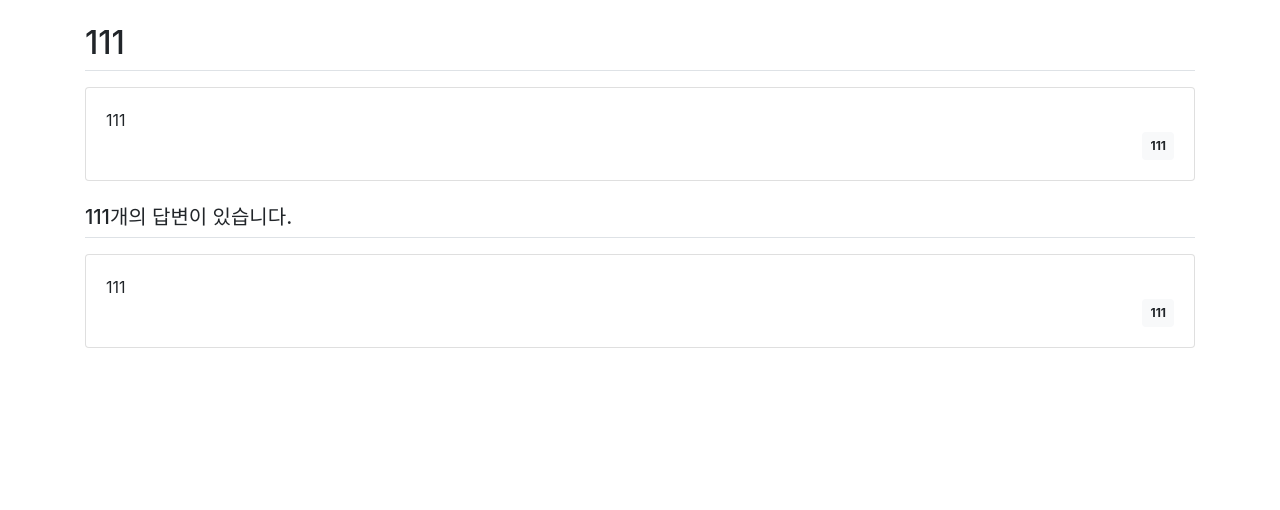
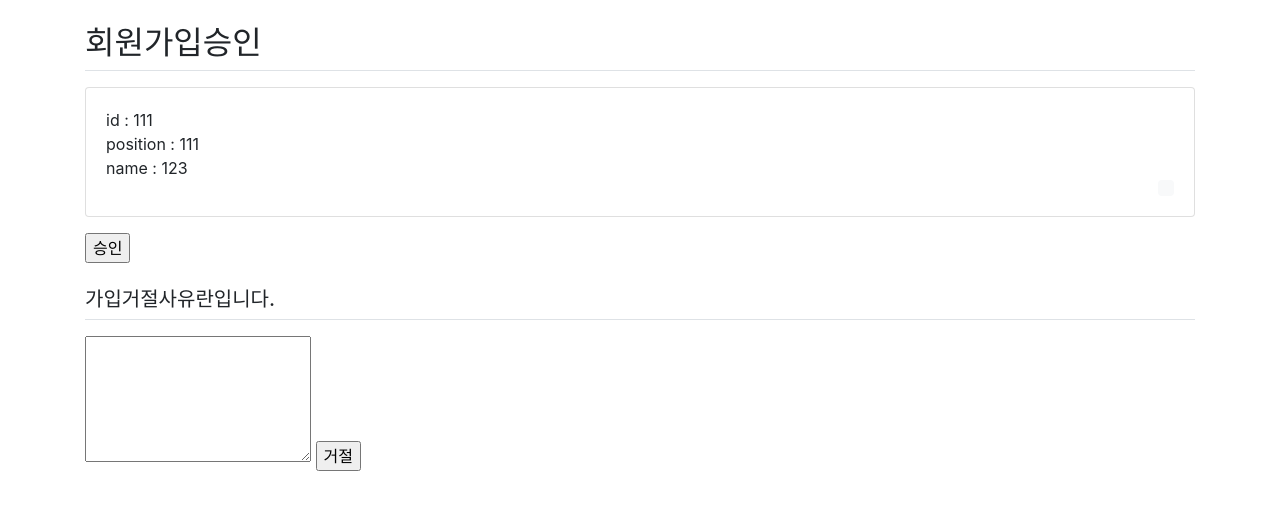
Before and after one commit to hanabzu/Warehouse-Management-System, a Django app: page /userpart/111/ in a window 1280 px wide. Shown: the part 57-567 px from the top of the page. Run offline with Django 3.2, Linux system fonts and the light colour scheme; data comes from the database, SQL or seed files in the repository.

Commit message:
회원가입 승인 세부내역 구현 중 체크포인트

```diff
--- a/Codes/subgroup1/src/Django-project/userpart/templates/register.html
+++ b/Codes/subgroup1/src/Django-project/userpart/templates/register.html
@@ -23,4 +23,5 @@
 </body>
 </html>
 
+
 {% endblock %}
--- a/Codes/subgroup1/src/Django-project/userpart/templates/viewTempAccountInfo.html
+++ b/Codes/subgroup1/src/Django-project/userpart/templates/viewTempAccountInfo.html
@@ -1,27 +1,26 @@
 {% extends 'base.html' %}
 {% block content %}
 <div class="container my-3">
-    <h2 class="border-bottom py-2">{{ tA.accountid }}</h2>
+    <h2 class="border-bottom py-2">회원가입승인</h2>
     <div class="card my-3">
         <div class="card-body">
-            <div class="card-text" style="white-space: pre-line;">{{ tA.accountid }}</div>
+            <div class="card-text" style="white-space: pre-line;">id : {{ tA.accountid }}</div>
+            <div class="card-text" style="white-space: pre-line;">position : {{ tA.position }}</div>
+            <div class="card-text" style="white-space: pre-line;">name : {{ tA.name }}</div>
             <div class="d-flex justify-content-end">
                 <div class="badge badge-light p-2">
-                    {{ tA.accountid }}
+
                 </div>
             </div>
         </div>
     </div>
-    <h5 class="border-bottom my-3 py-2">{{tA.accountid}}개의 답변이 있습니다.</h5>
-    <div class="card my-3">
-        <div class="card-body">
-            <div class="card-text" style="white-space: pre-line;">{{ tA.accountid }}</div>
-            <div class="d-flex justify-content-end">
-                <div class="badge badge-light p-2">
-                    {{ tA.accountid }}
-                </div>
-            </div>
-        </div>
-    </div>
+    <form name="test" action="{% url 'userpart:progressSuccess' %}" method="">{% csrf_token%}
+        <input type="submit" value="승인">
+
+    <h5 class="border-bottom my-3 py-2">가입거절사유란입니다.</h5>
+    <form action="{% url 'userpart:progressSuccess' %}" method="">
+        <textarea name="content" id="content" rows="5"></textarea>
+        <input type="submit" value="거절">
+        </form>
 </div>
 {% endblock %}
--- a/Codes/subgroup1/src/Django-project/userpart/urls.py
+++ b/Codes/subgroup1/src/Django-project/userpart/urls.py
@@ -10,6 +10,8 @@ urlpatterns = [
     path('register/', views.register, name='register'),
     path('dosignup/', views.dosignup, name='dosignup'),
     path('logout/', views.logout, name='logout'),
-    path('<str:tA_id>/', views.viewTempAccountInfo, name= 'viewTempAccountInfo')
+    path('<str:tA_id>/', views.viewTempAccountInfo, name= 'viewTempAccountInfo'),
+    path('progressSuccess/', views.progressSuccess, name='progressSuccess'),
+
 
 ]
--- a/Codes/subgroup1/src/Django-project/userpart/views.py
+++ b/Codes/subgroup1/src/Django-project/userpart/views.py
@@ -145,6 +145,9 @@ def main(request):
 
     return render(request, 'main.html')
 
+def progressSuccess(request):
+    return render(request, 'progressSuccess.html')
+
 def free(request):
     return render(request, 'free.html')
 
```
Also changed, not shown: Codes/subgroup1/src/Django-project/userpart/templates/progressSuccess.html (added, +17 -0 lines).
